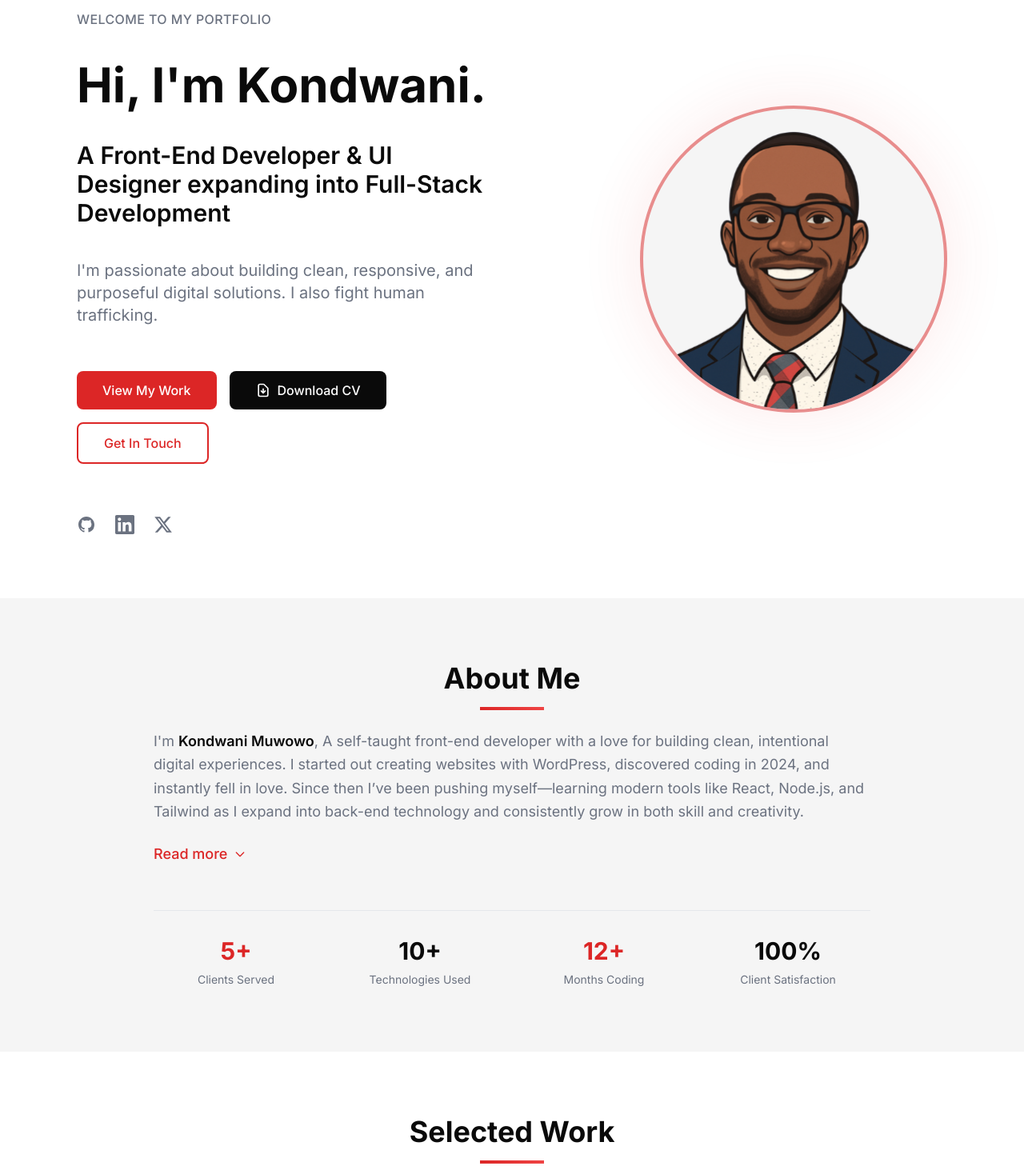
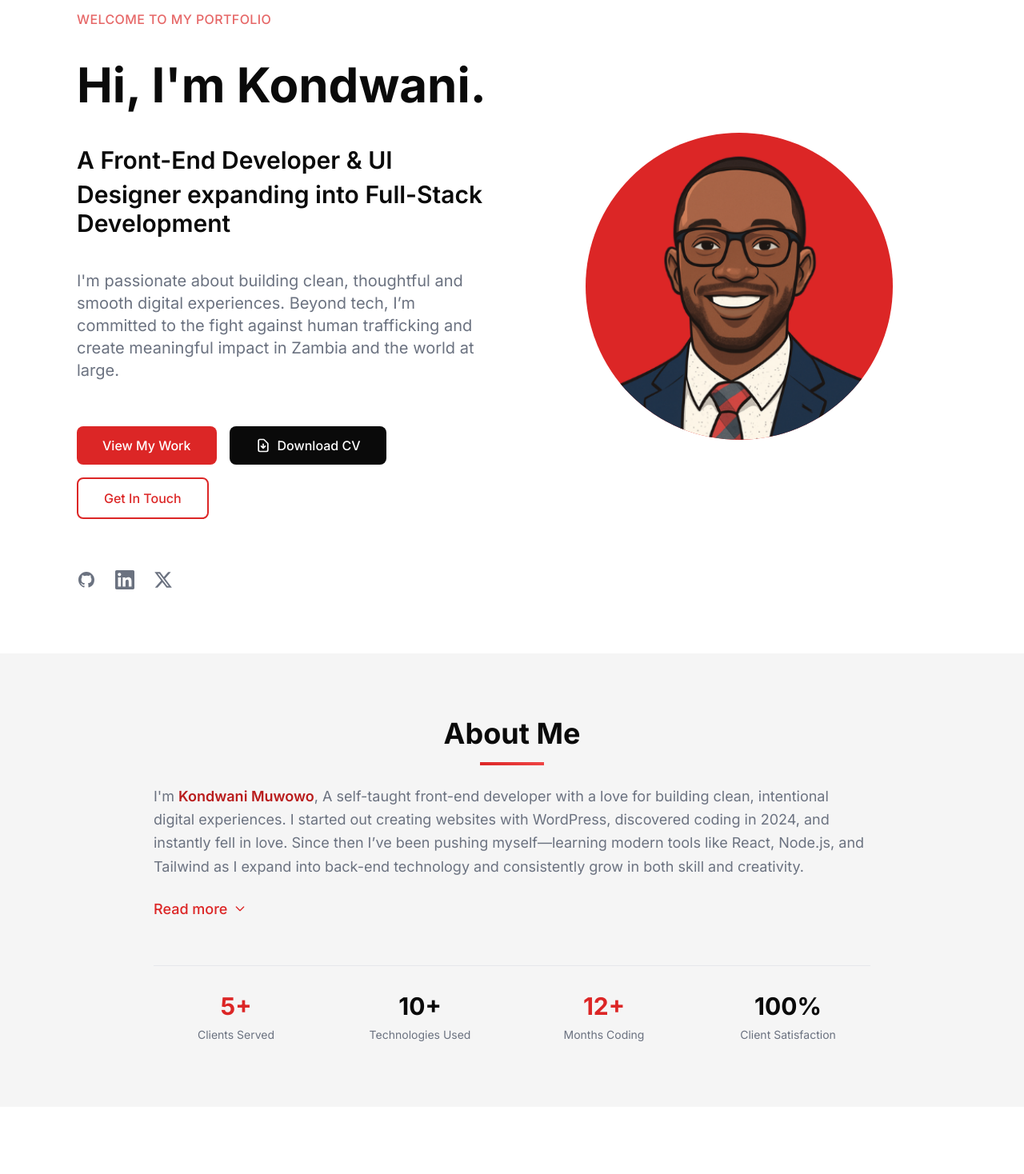
Before and after one commit to kondwanimuwowo/kondwani-portfolio, a React (Vite) app: page / in a window 1280 px wide. Shown: the part 100-1568 px from the top of the page at 80% size. Built offline with nearby package versions, Linux system fonts and the light colour scheme.

Commit message:
Enhance volunteer descriptions and personal introduction

```diff
--- a/src/components/About/About.jsx
+++ b/src/components/About/About.jsx
@@ -25,7 +25,7 @@ function About() {
           <div className="space-y-6 text-gray text-lg leading-relaxed">
             <p>
               I'm{" "}
-              <span className="text-dark font-semibold">Kondwani Muwowo</span>,
+              <span className="text-red-dark font-semibold">Kondwani Muwowo</span>,
               A self-taught front-end developer with a love for building clean,
               intentional digital experiences. I started out creating websites
               with WordPress, discovered coding in 2024, and instantly fell in
@@ -65,30 +65,27 @@ function About() {
             >
               <div ref={contentRef} className="space-y-6 pt-2">
                 <p>
-                  I’ve always loved serving people, but my four years in
-                  ministry leadership shaped the way I think, communicate, and
-                  work with people. That season taught me depth, discipline, and
+                  I’ve always loved serving people, but my time in ministry
+                  leadership shaped the way I think, communicate, and work with
+                  people. That season taught me depth, discipline, and
                   compassion. I carry that same heart today in both my
                   development journey and my humanitarian work.
                 </p>
 
                 <p>
-                  I also fight human trafficking with Talitha Kum Zambia{" "}
-                  {"(TAKUZA)"} under the Love Justice International Project in
-                  Zambia, where I help intercept potential victims before they
-                  are exploited. It’s work that reminds me every day why impact
-                  matters. GAN is a nonprofit supporting vulnerable girls with
-                  education and practical skills.
+                  I also fight human trafficking with Talitha Kum Zambia (TAKUZA) under the Love Justice International Project, where I help intercept potential victims of human trafficking before they are exploited. It’s work that reminds me every day why impact matters.
                 </p>
 
                 <p>
-                  Besides that, I volunteer with The Great Achievers Network,
+                  Besides that, I volunteer with The Great Achievers Network (GAN),
                   where I maintain their website and handle their graphic design
                   work to help strengthen their digital presence.
+                  <br />
+                  GAN is a nonprofit supporting vulnerable girls with education and practical skills.
                 </p>
 
                 <p className="text-dark font-medium">
-                  My journey blends faith, technology, and impact — and I'm just
+                  My journey blends faith, technology, and impact &mdash; and I'm just
                   getting started.
                 </p>
 
--- a/src/components/BeyondCode/BeyondCode.jsx
+++ b/src/components/BeyondCode/BeyondCode.jsx
@@ -62,6 +62,71 @@ function BeyondCode() {
               <span className="text-xs text-gray">
                 The {beyondCode.takuza.partnerName} Project
               </span>
+            </div>
+          </div>
+
+          {/* GAN Card */}
+          <div className="bg-light-secondary border border-border-light hover:border-red/30 rounded-xl p-6 transition-all duration-300">
+            <div className="flex items-start gap-4 mb-4">
+              {/* GAN Logo */}
+              <div className="w-16 h-16 rounded-lg overflow-hidden bg-light flex items-center justify-center flex-shrink-0 border border-border-light">
+                <img
+                  src={beyondCode.gan.logo}
+                  alt="GAN Logo"
+                  className="w-14 h-14 object-contain"
+                  onError={(e) => {
+                    e.target.style.display = "none";
+                  }}
+                />
+              </div>
+              <div>
+                <h3 className="text-xl font-bold text-dark">
+                  {beyondCode.gan.title}
+                </h3>
+                <p className="text-red text-sm font-medium">
+                  {beyondCode.gan.subtitle}
+                </p>
+              </div>
+            </div>
+
+            <p className="text-gray text-sm mb-4 leading-relaxed">
+              {beyondCode.gan.description}
+            </p>
+
+            <p className="text-gray text-sm leading-relaxed mb-4">
+              {beyondCode.gan.details}
+            </p>
+
+            {/* Link & Status */}
+            <div className="flex items-center justify-between pt-4 border-t border-border-light">
+              {beyondCode.gan.status && (
+                <span className="text-xs font-medium text-red bg-red/10 px-3 py-1 rounded-full">
+                  {beyondCode.gan.status}
+                </span>
+              )}
+              {beyondCode.gan.link && (
+                <a
+                  href={beyondCode.gan.link}
+                  target="_blank"
+                  rel="noopener noreferrer"
+                  className="flex items-center gap-2 text-red hover:text-red-hover transition-colors text-xs font-medium"
+                >
+                  Visit Website
+                  <svg
+                    className="w-3 h-3"
+                    fill="none"
+                    stroke="currentColor"
+                    viewBox="0 0 24 24"
+                  >
+                    <path
+                      strokeLinecap="round"
+                      strokeLinejoin="round"
+                      strokeWidth={2}
+                      d="M10 6H6a2 2 0 00-2 2v10a2 2 0 002 2h10a2 2 0 002-2v-4M14 4h6m0 0v6m0-6L10 14"
+                    />
+                  </svg>
+                </a>
+              )}
             </div>
           </div>
 
--- a/src/components/Hero/Hero.jsx
+++ b/src/components/Hero/Hero.jsx
@@ -7,7 +7,7 @@ function Hero() {
       <div className="container-custom">
         <div className="grid grid-cols-1 lg:grid-cols-2 gap-12 items-center">
           <div className="space-y-6 md:space-y-10">
-            <p className="text-gray text-sm md:text-base font-medium tracking-wide uppercase my-8">
+            <p className="text-red/70 text-sm md:text-base font-medium tracking-wide uppercase my-8">
               Welcome to my portfolio
             </p>
             <h1 className="text-4xl md:text-5xl lg:text-6xl font-bold leading-tight text-dark">
@@ -15,12 +15,12 @@ function Hero() {
               <br />
             </h1>
             <h2 className="text-2xl md:text-3xl font-semibold text-dark leading-snug">
-              A <span className="text-dark">Front-End Developer</span> & UI
+              A <span className="text-dark leading-relaxed">Front-End Developer</span> & UI
               Designer expanding into Full-Stack Development
             </h2>
 
             <p className="text-gray text-lg md:text-xl leading-relaxed max-w-2xl">
-              I'm passionate about building clean, responsive, and purposeful digital solutions. I also fight human trafficking.
+              I'm passionate about building clean, thoughtful and smooth digital experiences. Beyond tech, I’m committed to the fight against human trafficking and create meaningful impact in Zambia and the world at large.
             </p>
             <div className="flex flex-wrap gap-4 pt-4">
               <a
@@ -111,10 +111,10 @@ function Hero() {
               </a>
             </div>
           </div>
-          <div className="flex justify-center lg:justify-end">
+          <div className="flex justify-center lg:justify-evenly">
             <div className="relative">
-              <div className="absolute inset-0 bg-gradient-to-br from-red to-red-hover rounded-full blur-2xl opacity-10"></div>
-              <div className="relative w-72 h-72 md:w-96 md:h-96 rounded-full border-4 border-red/50 overflow-hidden bg-light-secondary flex items-center justify-center">
+              <div className="absolute inset-0 bg-gradient-to-br from-dark to-red rounded-full blur-2xl opacity-0"></div>
+              <div className="relative w-72 h-72 md:w-96 md:h-96 rounded-full border-1 border-red/80 overflow-hidden bg-red flex items-center justify-center">
                 <img
                   src="/kondwani.png"
                   alt="Kondwani Muwowo"
--- a/src/components/Skills/Skills.jsx
+++ b/src/components/Skills/Skills.jsx
@@ -12,6 +12,7 @@ import {
   SiFigma,
   SiAdobe,
 } from "react-icons/si";
+import { VscCode } from "react-icons/vsc";
 
 // Icon mapping
 const iconMap = {
@@ -26,6 +27,7 @@ const iconMap = {
   git: SiGit,
   figma: SiFigma,
   adobe: SiAdobe,
+  vscode: VscCode,
 };
 
 function Skills() {
--- a/src/data/beyondCode.js
+++ b/src/data/beyondCode.js
@@ -3,9 +3,9 @@ export const beyondCode = {
     title: "TAKUZA",
     subtitle: "Transit Monitor | Anti-Human Trafficking",
     description:
-      "Saving lives from modern-day slavery, one interception at a time",
+      "Saving lives from modern-day slavery in Zambia",
     details:
-      "Working as a Transit Monitor under Love Justice International, intercepting potential trafficking cases at key transit points in Zambia.",
+      "Working as a Transit Monitor under TAKUZA, in partnership with Love Justice International, intercepting potential victims of trafficking at key transit points in Zambia.",
     logo: "/images/logos/takuza-logo.png",
     partnerLogo: "/images/logos/lovejustice-logo.png",
     partnerName: "Love Justice Intl",
@@ -25,6 +25,18 @@ export const beyondCode = {
     type: "business",
   },
 
+  gan: {
+    title: "The Great Achievers Network",
+    subtitle: "volunteer Developer & Designer",
+    description: "Designing and maintaining GAN's digital presence",
+    details:
+      "Volunteering as a developer and designer for The Great Achievers Network (GAN), a nonprofit organization dedicated to empowering vulnerable girls through education and practical skills.",
+    logo: "/images/logos/gan-logo.png",
+    link: "https://greatachieversnetwork.org",
+    status: "Ongoing",
+    type: "humanitarian",
+  },
+
   lifestyle: [
     {
       icon: "💪",
--- a/src/data/skills.js
+++ b/src/data/skills.js
@@ -41,5 +41,5 @@ export const techStack = [
   { name: "Git", icon: "git" },
   { name: "Figma", icon: "figma" },
   { name: "Adobe CC", icon: "adobe" },
-  { name: "VS Code", icon: "vscode" },
+  { name: "VSCode", icon: "vscode" },
 ];
```
Also changed, not shown: public/images/logos/gan-logo.png (added), 1 other file (tests, documents, lock files or other folders).
